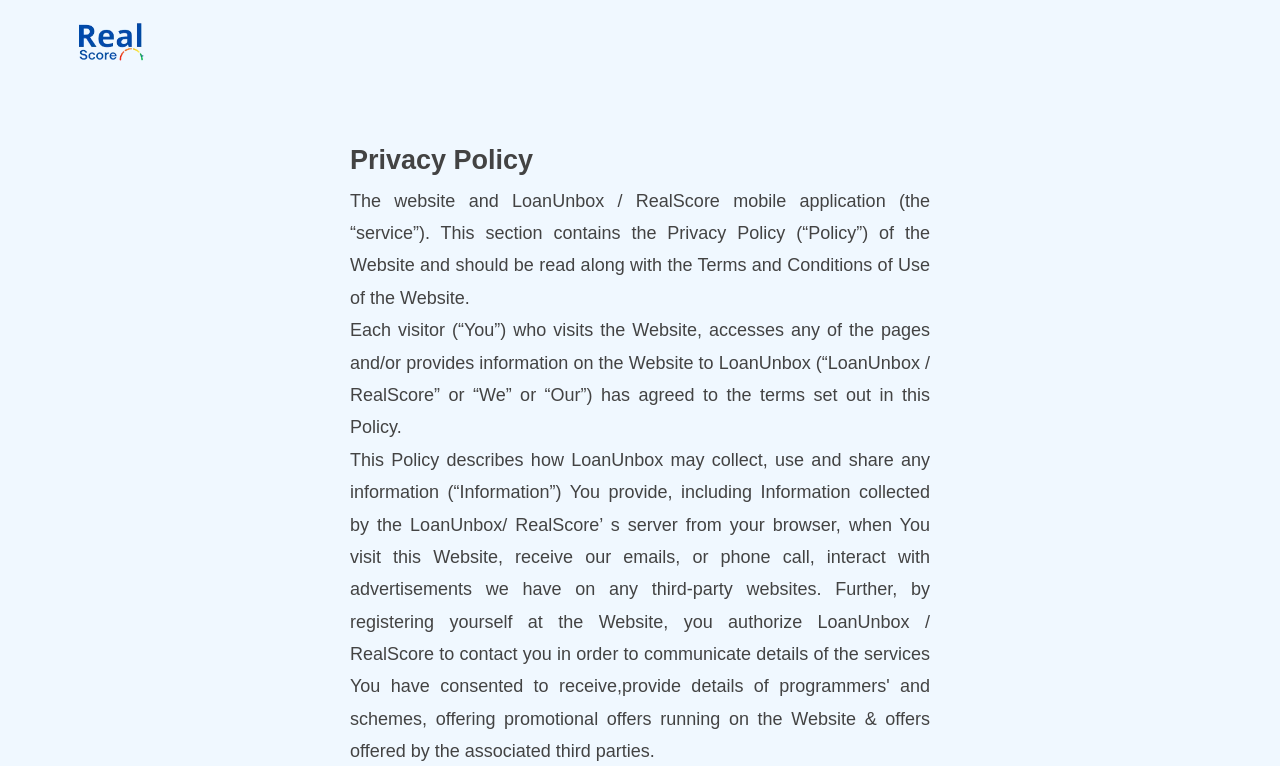
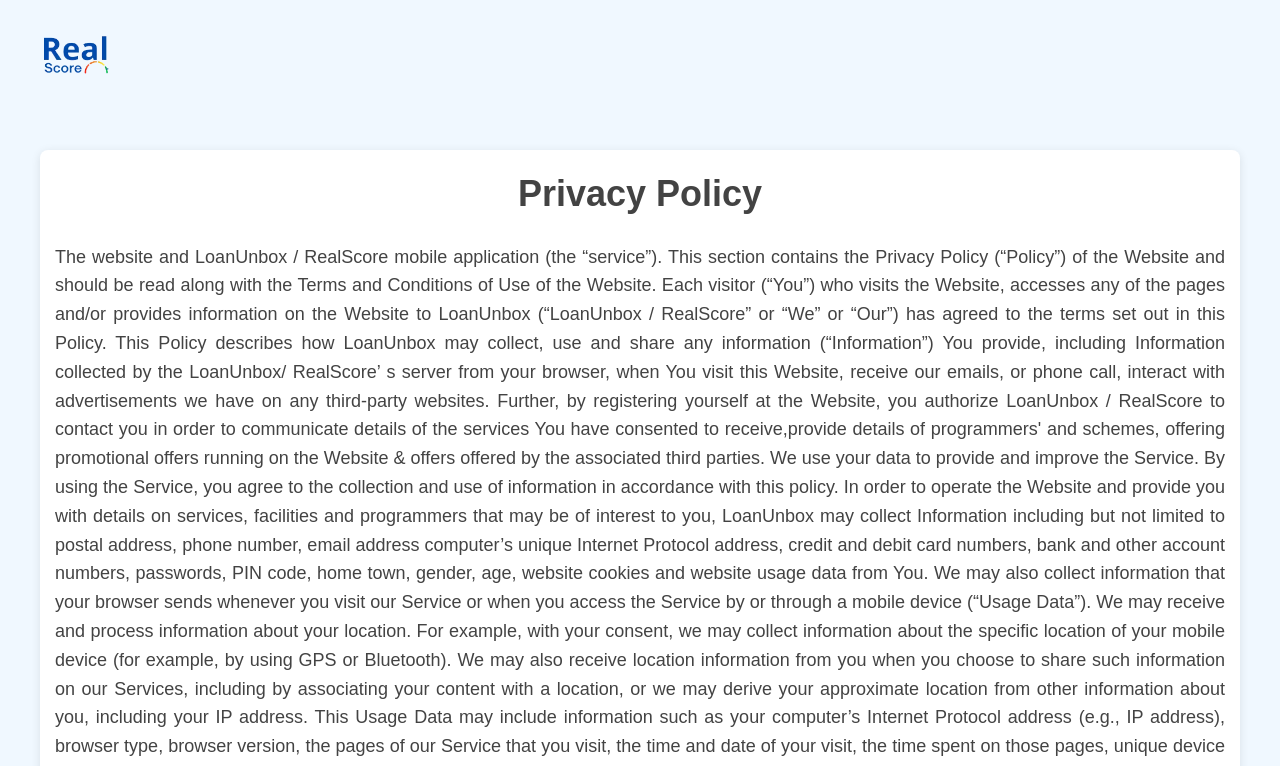
Before and after one commit to unboxapp/realscorewebsite, a React (Create React App) app: page /privacy-policy in a window 1280 px wide. Shown: the top 766 px of the page. Built offline with nearby package versions, Linux system fonts and the light colour scheme.

Commit message:
formatting for device compatibility

```diff
--- a/src/Component/LandingPageComponents/Seven/Pageseven.css
+++ b/src/Component/LandingPageComponents/Seven/Pageseven.css
@@ -5,6 +5,7 @@
     text-align: center;
     padding: 20px;
     line-height: 30px;
+    width: 100vw;
   }
 
   .footer-links {
--- a/src/Component/LandingPageComponents/Seven/PrivacyPolicy.js
+++ b/src/Component/LandingPageComponents/Seven/PrivacyPolicy.js
@@ -8,87 +8,85 @@
     return (
         <div className="outer-priv">
             <div className="nav-term">
-                <div className="logo">
                     <img src={LogoRealScore} alt="Logo" height="40px" />
-                </div>
             </div>
             <div className="text-term">
                 <h2>Privacy Policy</h2>
                 <p>
 
 
-The website and LoanUnbox / RealScore mobile application (the “service”). This section contains the Privacy Policy (“Policy”) of the Website and should be read along with the Terms and Conditions of Use of the Website.<br></br>
+The website and LoanUnbox / RealScore mobile application (the “service”). This section contains the Privacy Policy (“Policy”) of the Website and should be read along with the Terms and Conditions of Use of the Website.
 
-Each visitor (“You”) who visits the Website, accesses any of the pages and/or provides information on the Website to LoanUnbox (“LoanUnbox / RealScore” or “We” or “Our”) has agreed to the terms set out in this Policy.<br></br>
+Each visitor (“You”) who visits the Website, accesses any of the pages and/or provides information on the Website to LoanUnbox (“LoanUnbox / RealScore” or “We” or “Our”) has agreed to the terms set out in this Policy.
 
-This Policy describes how LoanUnbox may collect, use and share any information (“Information”) You provide, including Information collected by the LoanUnbox/ RealScore’ s server from your browser, when You visit this Website, receive our emails, or phone call, interact with advertisements we have on any third-party websites. Further, by registering yourself at the Website, you authorize LoanUnbox / RealScore to contact you in order to communicate details of the services You have consented to receive,provide details of programmers' and schemes, offering promotional offers running on the Website & offers offered by the associated third parties.<br></br>
+This Policy describes how LoanUnbox may collect, use and share any information (“Information”) You provide, including Information collected by the LoanUnbox/ RealScore’ s server from your browser, when You visit this Website, receive our emails, or phone call, interact with advertisements we have on any third-party websites. Further, by registering yourself at the Website, you authorize LoanUnbox / RealScore to contact you in order to communicate details of the services You have consented to receive,provide details of programmers' and schemes, offering promotional offers running on the Website & offers offered by the associated third parties.
 
-We use your data to provide and improve the Service. By using the Service, you agree to the collection and use of information in accordance with this policy. In order to operate the Website and provide you with details on services, facilities and programmers that may be of interest to you, LoanUnbox may collect Information including but not limited to postal address, phone number, email address computer’s unique Internet Protocol address, credit and debit card numbers, bank and other account numbers, passwords, PIN code, home town, gender, age, website cookies and website usage data from You. We may also collect information that your browser sends whenever you visit our Service or when you access the Service by or through a mobile device (“Usage Data”).<br></br>
+We use your data to provide and improve the Service. By using the Service, you agree to the collection and use of information in accordance with this policy. In order to operate the Website and provide you with details on services, facilities and programmers that may be of interest to you, LoanUnbox may collect Information including but not limited to postal address, phone number, email address computer’s unique Internet Protocol address, credit and debit card numbers, bank and other account numbers, passwords, PIN code, home town, gender, age, website cookies and website usage data from You. We may also collect information that your browser sends whenever you visit our Service or when you access the Service by or through a mobile device (“Usage Data”).
 
-We may receive and process information about your location. For example, with your consent, we may collect information about the specific location of your mobile device (for example, by using GPS or Bluetooth). We may also receive location information from you when you choose to share such information on our Services, including by associating your content with a location, or we may derive your approximate location from other information about you, including your IP address.<br></br>
+We may receive and process information about your location. For example, with your consent, we may collect information about the specific location of your mobile device (for example, by using GPS or Bluetooth). We may also receive location information from you when you choose to share such information on our Services, including by associating your content with a location, or we may derive your approximate location from other information about you, including your IP address.
 
-This Usage Data may include information such as your computer’s Internet Protocol address (e.g., IP address), browser type, browser version, the pages of our Service that you visit, the time and date of your visit, the time spent on those pages, unique device identifiers and other diagnostic data.<br></br>
+This Usage Data may include information such as your computer’s Internet Protocol address (e.g., IP address), browser type, browser version, the pages of our Service that you visit, the time and date of your visit, the time spent on those pages, unique device identifiers and other diagnostic data.
 
-When you access the Service by or through a mobile device, this Usage Data may include information such as the type of mobile device you use, your mobile device unique ID, the IP address of your mobile device, your mobile operating system, the type of mobile Internet browser you use, unique device identifiers and other diagnostic data.<br></br>
+When you access the Service by or through a mobile device, this Usage Data may include information such as the type of mobile device you use, your mobile device unique ID, the IP address of your mobile device, your mobile operating system, the type of mobile Internet browser you use, unique device identifiers and other diagnostic data.
 
 
 Tracking & Cookies Data
-We use cookies and similar tracking technologies to track the activity on our Service and hold certain information.<br></br>
+We use cookies and similar tracking technologies to track the activity on our Service and hold certain information.
 
-Cookies are files with small amount of data which may include an anonymous unique identifier. Cookies are sent to your browser from a website and stored on your device. Tracking technologies also used are beacons, tags, and scripts to collect and track information and to improve and analyze our Service.<br></br>
+Cookies are files with small amount of data which may include an anonymous unique identifier. Cookies are sent to your browser from a website and stored on your device. Tracking technologies also used are beacons, tags, and scripts to collect and track information and to improve and analyze our Service.
 
-You can instruct your browser to refuse all cookies or to indicate when a cookie is being sent. However, if you do not accept cookies, you may not be able to use some portions of our Service.<br></br>
+You can instruct your browser to refuse all cookies or to indicate when a cookie is being sent. However, if you do not accept cookies, you may not be able to use some portions of our Service.
 
-Examples of Cookies we use:<br></br>
+Examples of Cookies we use:
 
-Session Cookies. We use Session Cookies to operate our Service.<br></br>
+Session Cookies. We use Session Cookies to operate our Service.
 
-Preference Cookies. We use Preference Cookies to remember your preferences and various settings.<br></br>
+Preference Cookies. We use Preference Cookies to remember your preferences and various settings.
 
-Security Cookies. We use Security Cookies for security purposes.<br></br>
+Security Cookies. We use Security Cookies for security purposes.
 
-LoanUnbox collects only such personal information that we believe to be relevant and would be required to understand Your or your business’s financial requirements. All information collected shall be used by LoanUnbox for the sole purpose of providing You with the best possible customer products and services.<br></br>
+LoanUnbox collects only such personal information that we believe to be relevant and would be required to understand Your or your business’s financial requirements. All information collected shall be used by LoanUnbox for the sole purpose of providing You with the best possible customer products and services.
 
-LoanUnbox shall not sell, rent, or otherwise disburse information provided by You to a third party unless the same is required by LoanUnbox to provide services to You, or to enable a transaction, credit reporting, required pursuant to applicable banking norms, law or pursuant to the terms and conditions applicable to such information as agreed to by You.<br></br>
+LoanUnbox shall not sell, rent, or otherwise disburse information provided by You to a third party unless the same is required by LoanUnbox to provide services to You, or to enable a transaction, credit reporting, required pursuant to applicable banking norms, law or pursuant to the terms and conditions applicable to such information as agreed to by You.
 
-LoanUnbox may share your contact information with its affiliates, staff or third parties with permitted access. However, all such affiliates, staff or third parties, who receive your information, shall be required to observe our confidentiality obligations.<br></br>
+LoanUnbox may share your contact information with its affiliates, staff or third parties with permitted access. However, all such affiliates, staff or third parties, who receive your information, shall be required to observe our confidentiality obligations.
 
 LoanUnbox may engage third-party advertising companies or advertising agencies to advertise on the Website. These companies may utilize information (excepting personal information) about your visits to the Websites and other websites in order to provide advertisements on the Website and other sites about services, facilities and programmers that may be of interest to You.
-We may use third-party Service Providers to monitor and analyze the use of our Service.<br></br>
+We may use third-party Service Providers to monitor and analyze the use of our Service.
 
-The Website may contain links to third party websites that are not owned or controlled by LoanUnbox. This Policy does not address how information is handled when provided to any third parties nor the policy of any other affiliate or third party website that may be linked to from the Website.<br></br>
+The Website may contain links to third party websites that are not owned or controlled by LoanUnbox. This Policy does not address how information is handled when provided to any third parties nor the policy of any other affiliate or third party website that may be linked to from the Website.
 
-From time to time, we may change this Privacy Policy. The effective date of this Policy, as stated below, indicates the last time this policy was revised or materially changed. Checking the effective date below allows you to determine whether there have been changes since the last time you reviewed the Policy.<br></br>
+From time to time, we may change this Privacy Policy. The effective date of this Policy, as stated below, indicates the last time this policy was revised or materially changed. Checking the effective date below allows you to determine whether there have been changes since the last time you reviewed the Policy.
 
-Following are the legal Requirements for the disclosure of data:<br></br>
+Following are the legal Requirements for the disclosure of data:
 
-Transfer of Data<br></br>
+Transfer of Data
 
-Your information, including Personal Data, may be transferred to — and maintained on — computers located outside of your state, province, country or other governmental jurisdiction where the data protection laws may differ than those from your jurisdiction.<br></br>
+Your information, including Personal Data, may be transferred to — and maintained on — computers located outside of your state, province, country or other governmental jurisdiction where the data protection laws may differ than those from your jurisdiction.
 
-If you are located outside India and choose to provide information to us, please note that we transfer the data, including Personal Data, to India and process it there.<br></br>
+If you are located outside India and choose to provide information to us, please note that we transfer the data, including Personal Data, to India and process it there.
 
-Your consent to this Privacy Policy followed by your submission of such information represents your agreement to that transfer.<br></br>
+Your consent to this Privacy Policy followed by your submission of such information represents your agreement to that transfer.
 
-Disclosure of Data<br></br>
+Disclosure of Data
 
-Legal Requirements<br></br>
+Legal Requirements
 
-LoanUnbox may disclose your Personal Data in the good faith belief that such action is necessary to:<br></br>
+LoanUnbox may disclose your Personal Data in the good faith belief that such action is necessary to:
 
-To comply with a legal obligation.<br></br>
+To comply with a legal obligation.
 
-To protect and defend the rights or property of LoanUnbox.<br></br>
+To protect and defend the rights or property of LoanUnbox.
 
-To prevent or investigate possible wrongdoing in connection with the Service.<br></br>
+To prevent or investigate possible wrongdoing in connection with the Service.
 
-To protect the personal safety of users of the Service or the public.<br></br>
+To protect the personal safety of users of the Service or the public.
 
-To protect against legal liability.<br></br>
+To protect against legal liability.
 
-Changes To This Privacy Policy:<br></br>
+Changes To This Privacy Policy:
 
-We may update our Privacy Policy from time to time. We will notify of any changes by posting the new Privacy Policy on this page. You are advised to review this Privacy Policy periodically for any changes. Changes to this Privacy Policy are effective when they are posted on this page.<br></br>
+We may update our Privacy Policy from time to time. We will notify of any changes by posting the new Privacy Policy on this page. You are advised to review this Privacy Policy periodically for any changes. Changes to this Privacy Policy are effective when they are posted on this page.
 
                 </p>
             </div>
--- a/src/Component/LandingPageComponents/Seven/Terms.css
+++ b/src/Component/LandingPageComponents/Seven/Terms.css
@@ -1,49 +1,57 @@
 /* General styling for the outer container */
 .outer-term {
+    display: flex;
+    flex-direction: column;
+    justify-content: center;
+    align-items: center;
     background-color: aliceblue;
-    padding: 10px; /* Padding for mobile view */
+    width: 100vw;
+    min-height: 100vh;
+    box-sizing: border-box;
+    padding: 20px;
 }
 
 /* Navigation bar, adjusting text alignment */
 .nav-term {
     text-align: left;
-    padding: 10px;
+    padding: 15px; /* Padding for better spacing */
 }
 
 /* Main content styling */
 .text-term {
     margin: 20px auto; /* Automatically adjusts margins to center */
-    max-width: 1000px; /* Limit max width on large screens */
+    max-width: 1000px; /* Limit max width on larger screens */
     text-align: justify;
-    font-size: large;
+    font-size: 1.2em; /* Default font size for desktop */
     color: rgb(67, 67, 67);
     line-height: 1.8;
+    padding: 0 20px; /* Default horizontal padding */
 }
 
 /* Heading styling */
 .text-term h1 {
     text-align: center;
     margin: 20px 0;
-    font-size: 1.8em; /* Larger font for desktop */
+    font-size: 2em; /* Larger font for desktop */
 }
 
 /* Mobile-responsive adjustments */
 @media only screen and (max-width: 768px) {
     .text-term {
         margin: 15px; /* Adjust margins for mobile */
-        font-size: 16px; /* Adjust font size for better readability */
+        font-size: 16px; /* Adjust font size for better readability on mobile */
         line-height: 1.6; /* Adjust line height for readability */
         padding: 0 15px; /* Add horizontal padding for mobile view */
     }
 
     .text-term h1 {
-        font-size: 1.4em; /* Adjust heading size for mobile */
+        font-size: 1.5em; /* Adjust heading size for mobile */
         margin: 10px 0; /* Reduce margin for mobile */
     }
 
     /* Adjust padding for outer container */
     .outer-term {
-        padding: 5px 10px; /* Reduce padding for mobile */
+        padding: 10px 15px; /* Reduce padding for mobile */
     }
 }
 
@@ -55,6 +63,11 @@
     }
 
     .text-term h1 {
-        font-size: 1.2em; /* Reduce font size further for small screens */
+        font-size: 1.3em; /* Reduce font size further for small screens */
+    }
+
+    /* Further reduce padding for small devices */
+    .outer-term {
+        padding: 5px 10px;
     }
 }
--- a/src/Component/LandingPageComponents/Seven/Terms2.css
+++ b/src/Component/LandingPageComponents/Seven/Terms2.css
@@ -1,14 +1,59 @@
-.outer-priv{
+
+.outer-priv {
+    display: flex;
+    flex-direction: column;
+    justify-content: center;
+    align-items: center;
     background-color: aliceblue;
     width: 100vw;
+    min-height: 100vh;
+    box-sizing: border-box;
+    padding: 20px;
 }
+
+
 .text-term {
-    margin: 60px 350px;
+    margin: 20px auto;
+    width: 100%;
+    max-width: 1200px;
     text-align: justify;
     font-size: large;
     color: rgb(67, 67, 67);
+    line-height: 1.6;
+    padding: 15px;
+    box-sizing: border-box;
+    background-color: white;
+    border-radius: 8px;
+    box-shadow: 0 2px 10px rgba(0, 0, 0, 0.1);
 }
 
-.text-term h1 {
+
+.text-term h2 {
     text-align: center;
+    font-size: 2em;
+    margin-bottom: 20px;
 }
+
+
+.nav-term {
+    display: flex;
+    align-items: center;
+    justify-content: flex-start;
+    width: 100%;
+    box-sizing: border-box;
+}
+
+.nav-term .logo img {
+    height: 50px;
+    width: auto;
+}
+
+* {
+    box-sizing: border-box;
+}
+
+body {
+    margin: 0;
+    overflow-x: hidden;
+    font-family: Arial, sans-serif;
+}
```
Also changed, not shown: src/Component/LandingPageComponents/Seven/RefundPolicy.js (+8 -9 lines), src/Component/LandingPageComponents/Seven/Terms3.css (+8 -1 lines).
